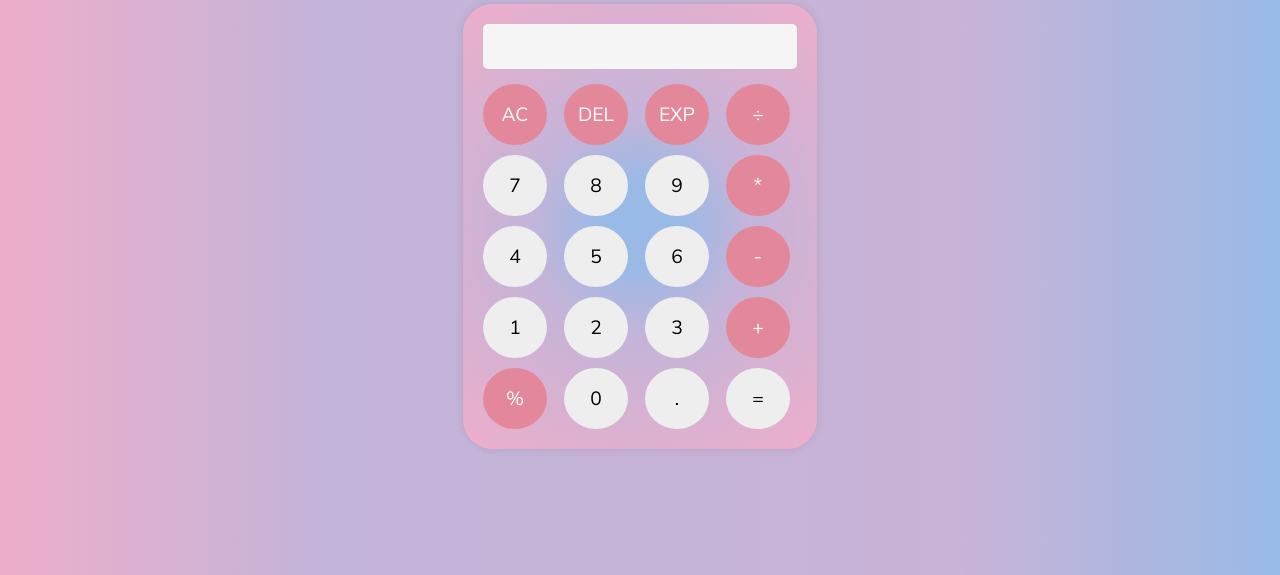
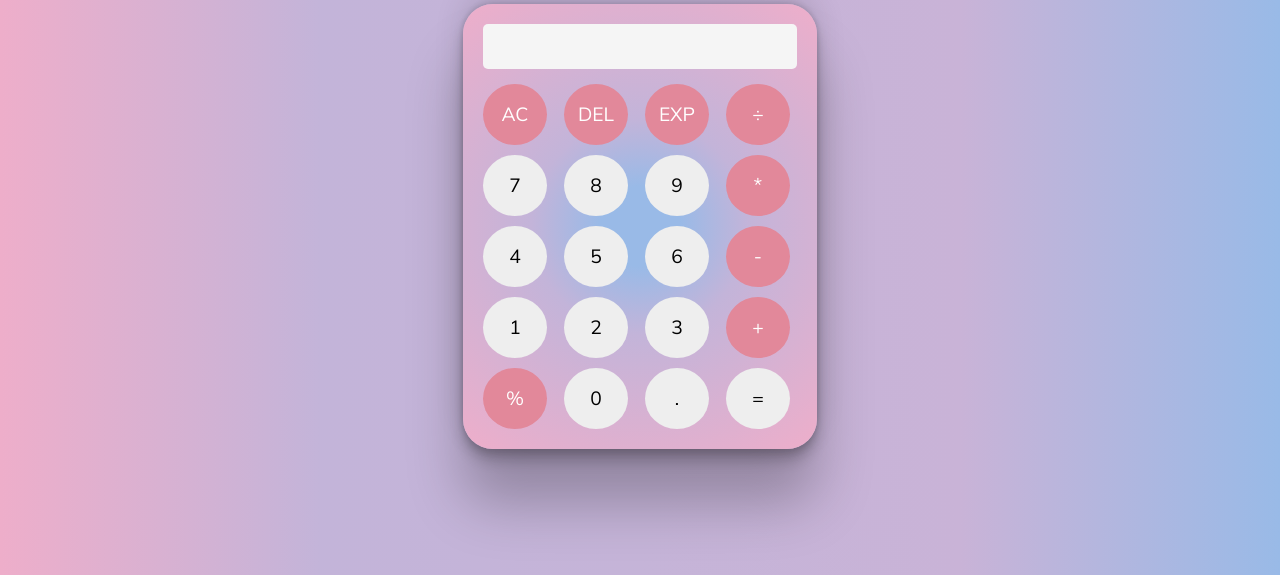
Before and after one commit to Musfiraparveen/JS-Project-1, a plain HTML site: page index.html in a window 1280 px wide. Shown: the part 225-800 px from the top of the page. Drawn offline with Linux system fonts and the light colour scheme; a web font is replaced by a local one.

Commit message:
commit changes

```diff
--- a/index.html
+++ b/index.html
@@ -30,7 +30,7 @@
             padding: 20px;
             background: rgb(153, 186, 231);
             background: radial-gradient(circle, rgba(153, 186, 231, 1) 14%, rgba(195, 180, 217, 1) 38%, rgba(238, 174, 202, 1) 100%);
-            box-shadow: 0 0 10px rgba(0, 0, 0, 0.1);
+            box-shadow: rgba(0, 0, 0, 0.25) 0px 54px 55px, rgba(0, 0, 0, 0.12) 0px -12px 30px, rgba(0, 0, 0, 0.12) 0px 4px 6px, rgba(0, 0, 0, 0.17) 0px 12px 13px, rgba(0, 0, 0, 0.09) 0px -3px 5px;
         }
 
         .display {
```
